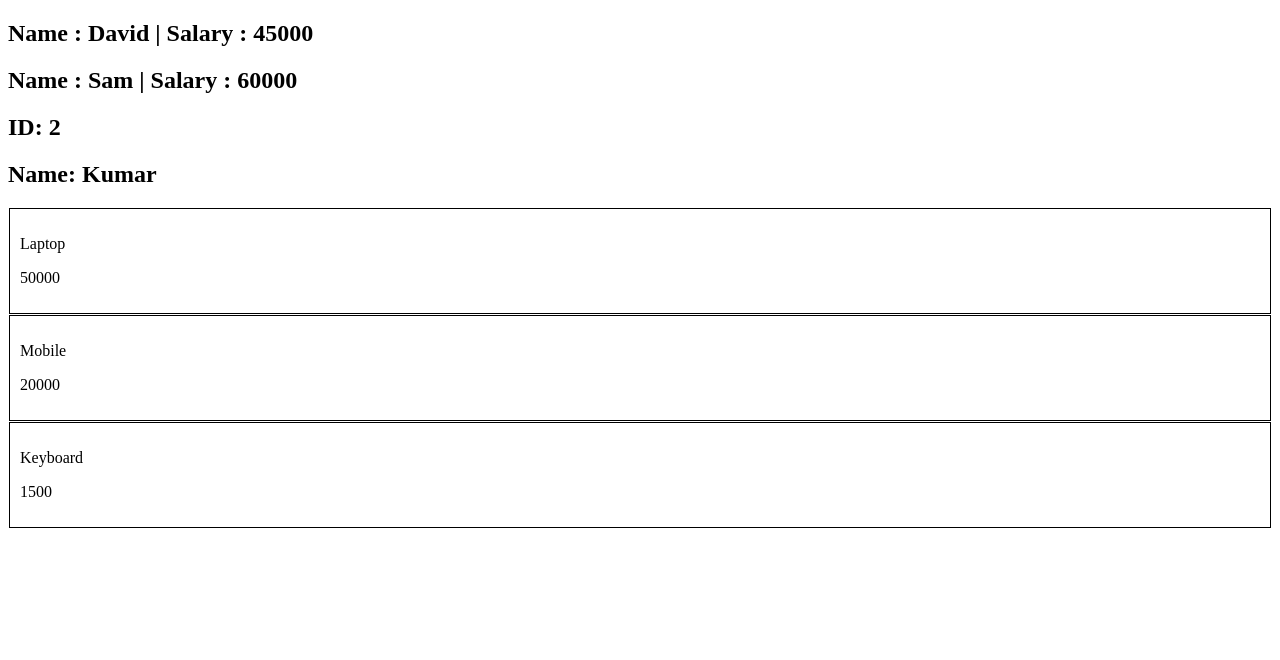
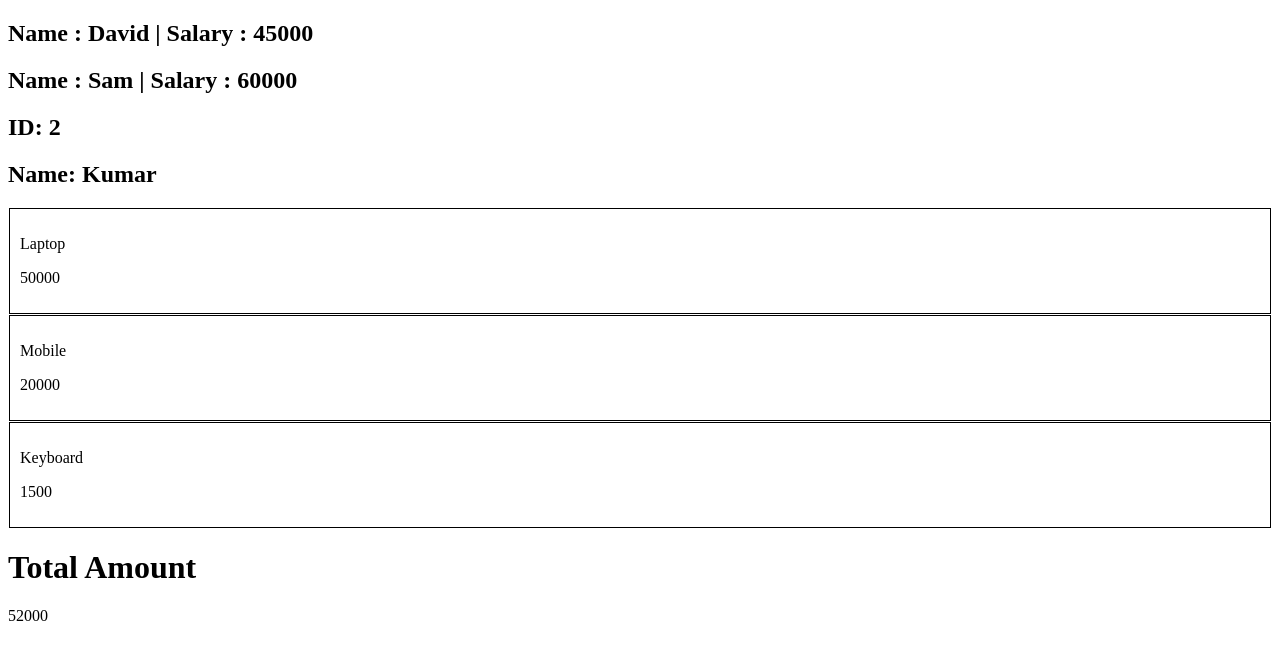
Before and after one commit to ManikumarJ/Mern_spl_class, a React (Vite) app in the folder Day-4/react-task-day3/: page / in a window 1280 px wide. Shown: the top 660 px of the page. Built offline with nearby package versions, Linux system fonts and the light colour scheme.

Commit message:
Day4 added - task4

```diff
--- a/Day-4/react-task-day3/src/App.jsx
+++ b/Day-4/react-task-day3/src/App.jsx
@@ -2,6 +2,7 @@ import React from 'react'
 import Empsal from './components/Empsal'
 import Userfind from './components/Userfind'
 import ProductCard from './components/ProductCard'
+import Calccartamt from './components/Calccartamt'
 
 const App = () => {
   return (
@@ -9,6 +10,7 @@ const App = () => {
       <Empsal/>
       <Userfind/>
       <ProductCard/>
+      <Calccartamt/>
 
     </>
   )
--- /dev/null
+++ b/Day-4/react-task-day3/src/components/Calccartamt.jsx
@@ -0,0 +1,31 @@
+// Task 4: Calculate Total Cart Amount (reduce())
+// const cart = [ { product: "Laptop", price: 50000 },
+//      { product: "Mouse", price: 500 },
+//       { product: "Keyboard", price: 1500 }
+//     ];
+// Task: Calculate the total cart value.
+//  Display the final amount. Interview Focus: reduce()
+
+
+import React from 'react'
+
+const Calccartamt = () => {
+    const cart = [
+        { product: "Laptop", price: 50000 },
+        { product: "Mouse", price: 500 },
+        { product: "Keyboard", price: 1500 }
+    ];
+    const totAmt = cart.map((m)=>m.price).reduce((acc, curr)=> acc + curr, 0)
+
+  return (
+    <>
+
+        <h1>Total Amount</h1>
+        <p>{totAmt}</p>
+
+
+    </>
+  )
+}
+
+export default Calccartamt
```
